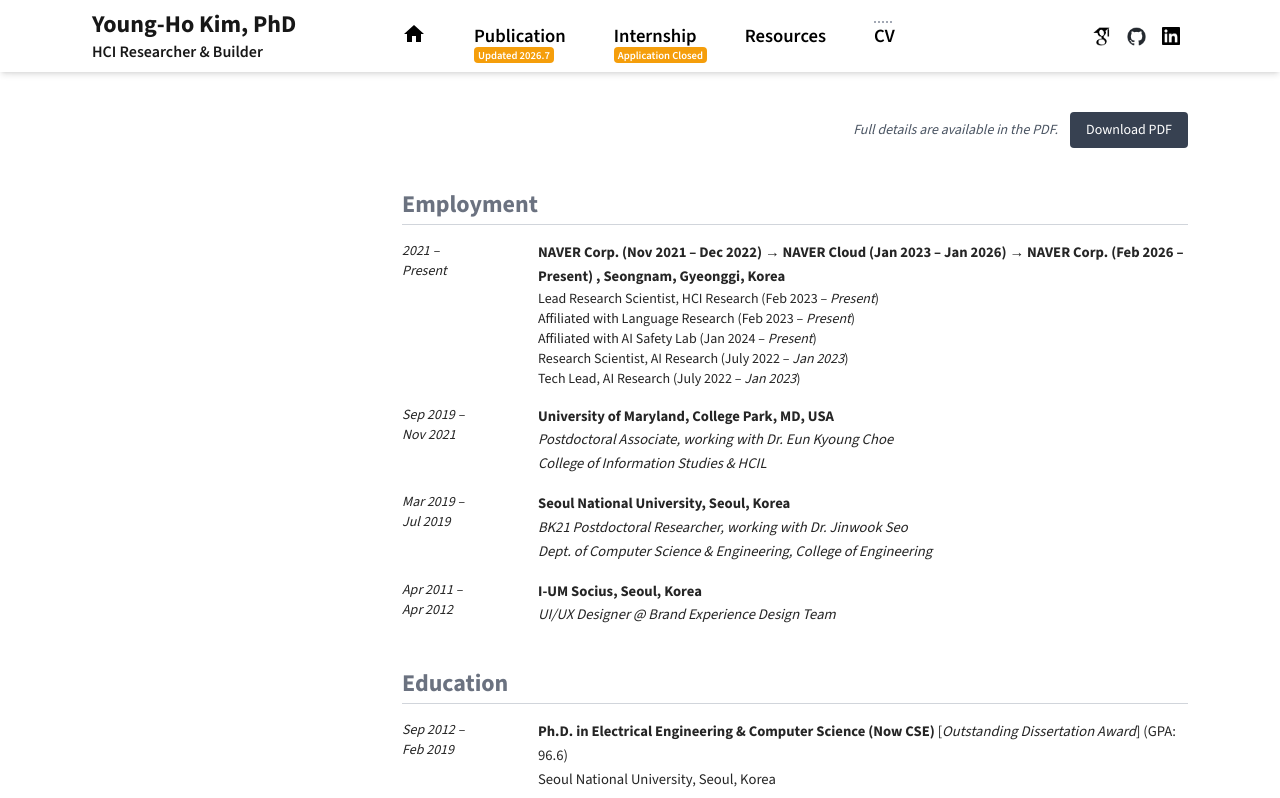
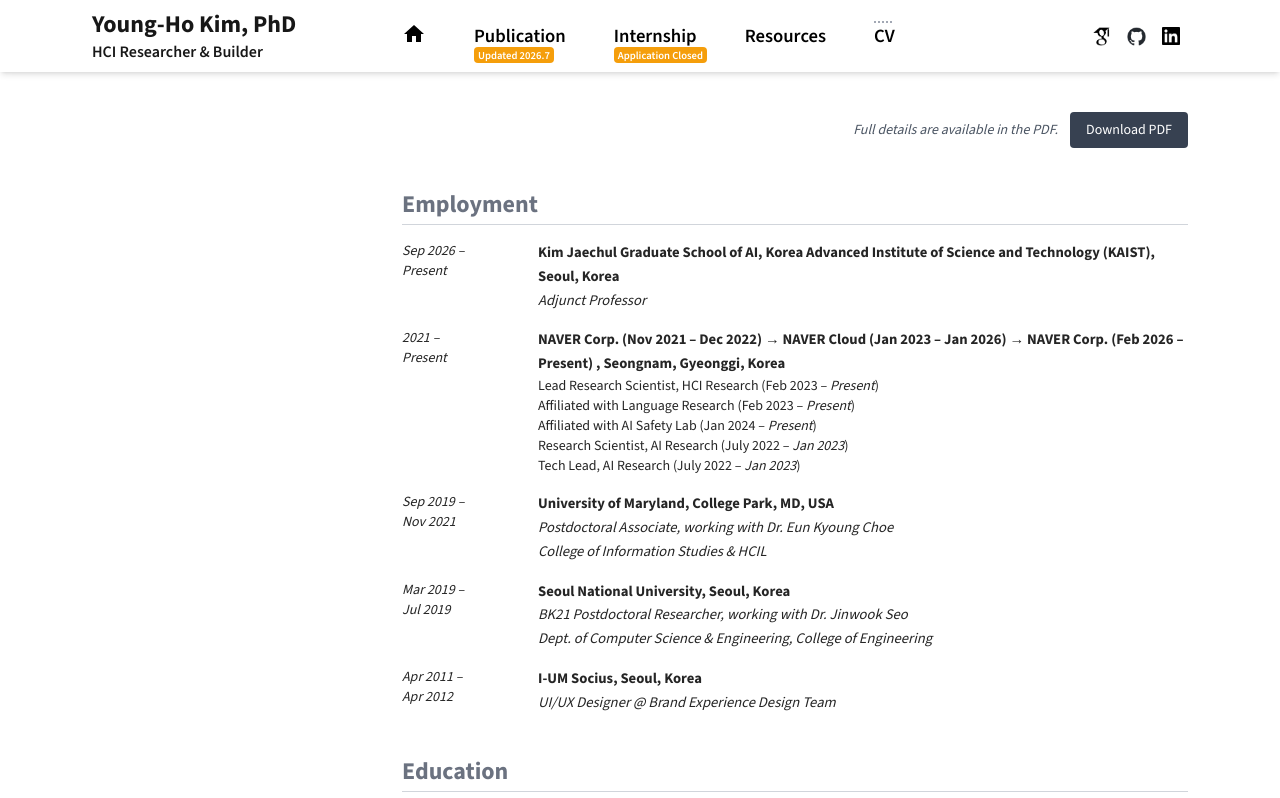
Before and after one commit to yghokim/yghokim.github.io, a Next.js app: page /cv in a window 1280 px wide. Shown: the top 798 px of the page. Built offline with nearby package versions, Linux system fonts and the light colour scheme; what @ant-design/nextjs-registry would draw is missing.

Commit message:
Added KAIST AI adjunct professorship.

```diff
--- a/private/data/bio.yml
+++ b/private/data/bio.yml
@@ -47,6 +47,17 @@
       - "Advisor: Prof. Suzung Kim"
 
 employment:
+  -
+    from: 2026
+    to: Now
+    position: Adjunct Professor
+    affiliation: KAIST AI
+    hide_in_short_bio: true
+    cv_detail:
+      organization: "Kim Jaechul Graduate School of AI, Korea Advanced Institute of Science and Technology (KAIST)"
+      location: "Seoul, Korea"
+      role: "Adjunct Professor"
+      from_month: 9
   -
     from: 2021
     to: Now
--- a/private/data/news.yml
+++ b/private/data/news.yml
@@ -1,3 +1,7 @@
+-
+  year: 2026
+  month: 9
+  headline: Joined the [Kim Jaechul Graduate School of AI at KAIST (KAIST AI)](https://gsai.kaist.ac.kr/) as an Adjunct Professor.
 -
   year: 2026
   month: 7
--- a/src/app/_lib/types.ts
+++ b/src/app/_lib/types.ts
@@ -9,6 +9,7 @@
     to: number | string,
     position: string,
     affiliation: string,
+    hide_in_short_bio?: boolean,
     cv_detail?: {
         organization?: string,
         location?: string,
--- a/src/app/page.tsx
+++ b/src/app/page.tsx
@@ -16,7 +16,7 @@
 
 const BioView = (props: {side: boolean, className?: string | undefined}) => {
 
-  const bioList = loadYAML<BioData>("bio.yml").employment
+  const bioList = loadYAML<BioData>("bio.yml").employment.filter(entry => entry.hide_in_short_bio !== true)
 
 
   return <div className={props.className}><SubTitle title="Short bio" size={props.side === true ? "small" : "large"} />
```
Also changed, not shown: private/data/intro.md (+1 -0 lines), private/data/presenter-bio.md (+1 -1 lines).
